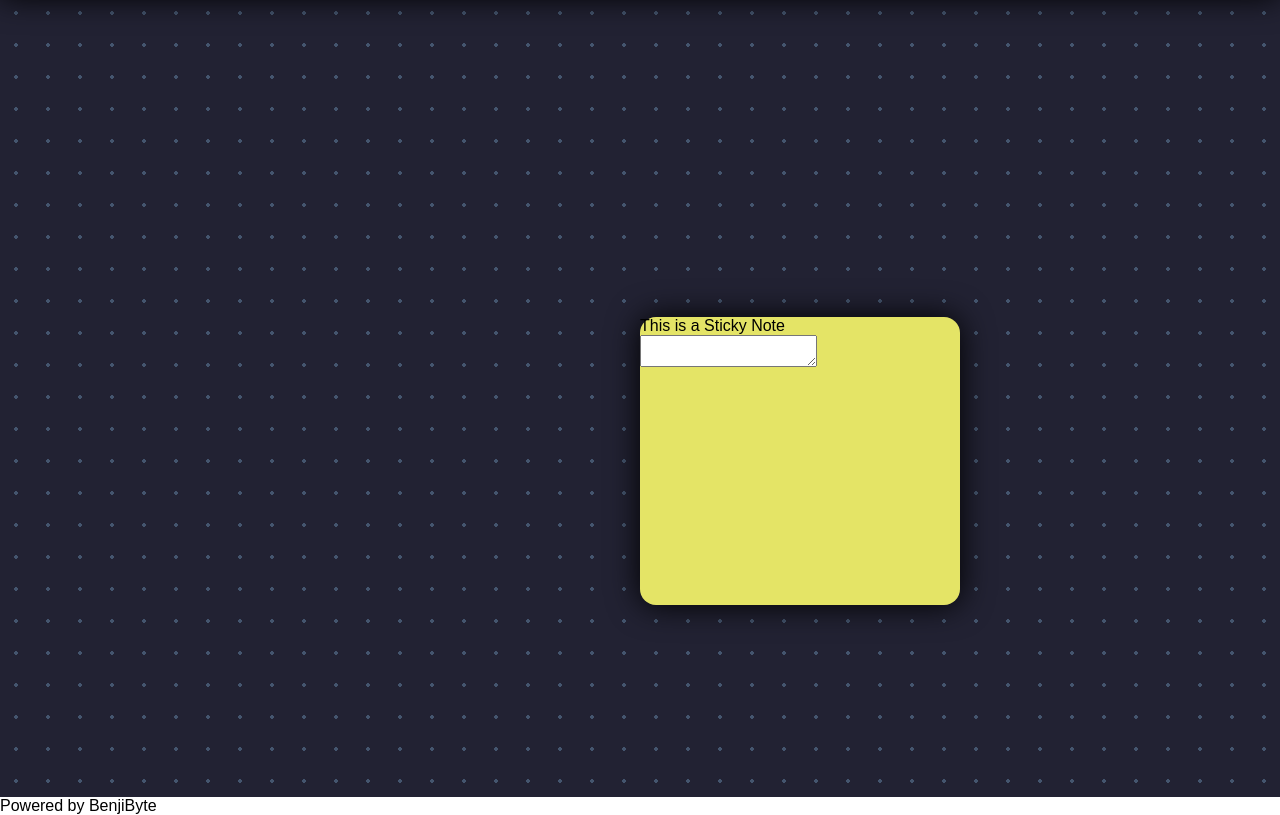
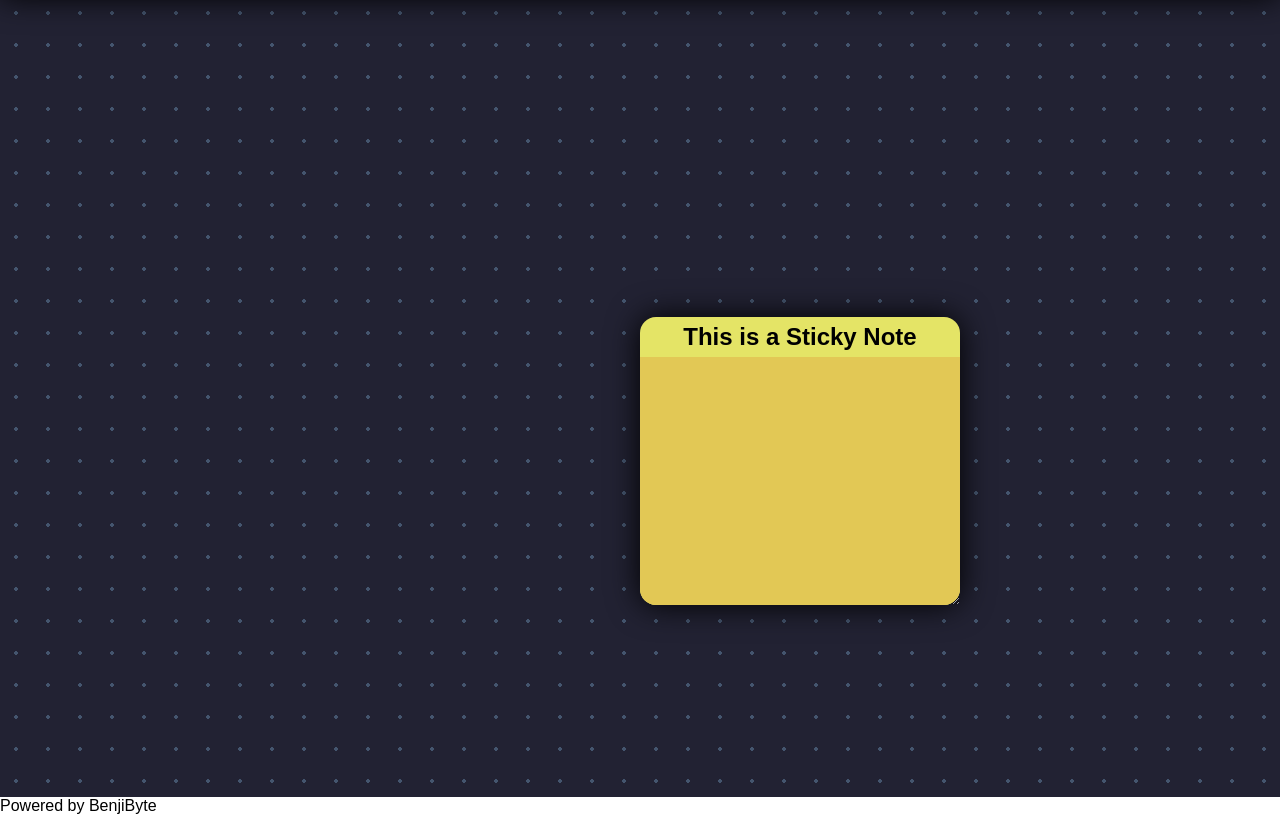
Before and after one commit to benjibyte/sticky-notes, a plain HTML site: page index.html in a window 1280 px wide. Shown: the part 83-898 px from the top of the page. Drawn offline with Linux system fonts and the light colour scheme.

Commit message:
made notes yellow, made both labvel and text area editiable

```diff
--- a/index.html
+++ b/index.html
@@ -15,11 +15,10 @@
     <main>
 
         <div class="sticky-note" id="note1">
+            <label for="note1-textcontent" contenteditable="true" class="notelabels">This is a Sticky Note</label>
+            <textarea class="textcontent" id="note1-textcontent"></textarea>
+        </div>
 
-            <label for="note1-textcontent" class="notelabels">This is a Sticky Note</label>
-            <textarea class="note1-textcontent" id="note1-textcontent"></textarea>
-
-        </div>
 
     </main>
     <footer>
--- a/styles/style.css
+++ b/styles/style.css
@@ -72,6 +72,9 @@ main {
 
 /*Notes*/
 .sticky-note {
+    display: flex;
+    flex-direction: column;
+
     position: absolute;
     top: 50%;
     left: 50%;
@@ -80,9 +83,30 @@ main {
     width: 20em;
     height: 18em;
     border-radius: 1em;
+    border: none;
     box-shadow: 0px 0px 2em var(--header-shadow);
 }
 
 .notelabels {
+    border:none;
+
+    text-align: center;
+    font-weight: bold;
+    font-size: x-large;
+    padding: 0.25em;
 
 }
+
+.textcontent {
+    border:none;
+    border-bottom-left-radius: inherit;
+    border-bottom-right-radius: inherit;
+    background-color: #e2c855;
+
+    width: calc(inherit - 1em);
+    height: inherit;
+    padding: 1em;
+
+    font-size: large;
+    font-weight: bold;
+}
```
